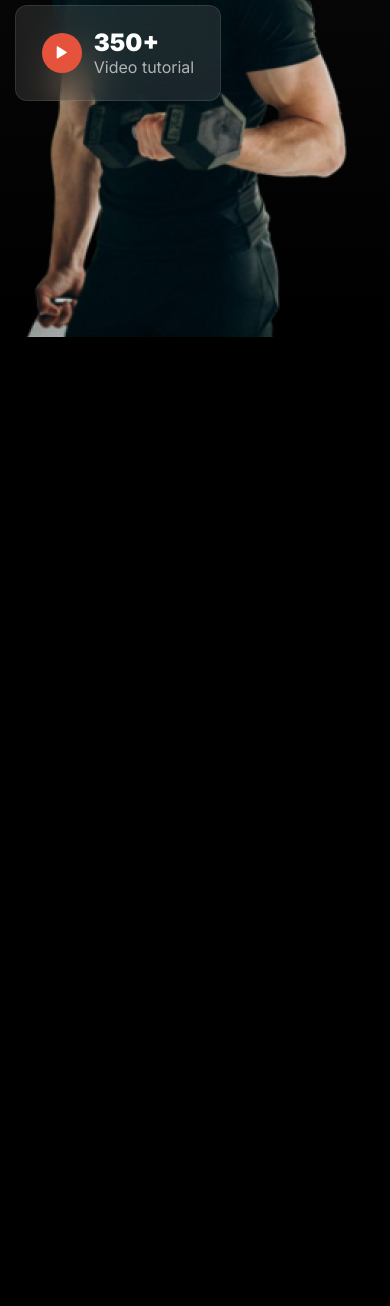
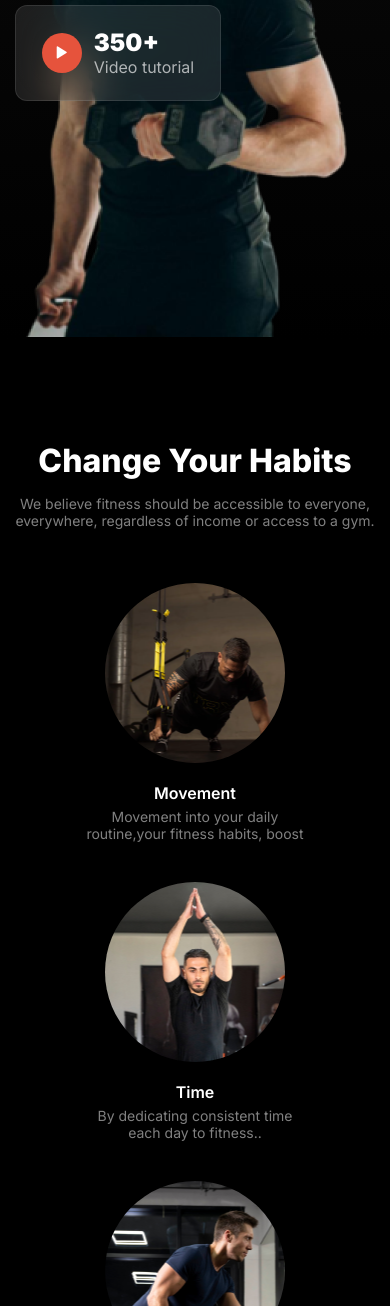
Before and after one commit to lutforrahman3845/programming-hero-assignment-2, a plain HTML site: page index.html in a window 390 px wide. Shown: the part 694-2000 px from the top of the page. Before the commit the page ends 1035 px from the top, so only its background shows below. Drawn offline with nearby package versions, Linux system fonts and the light colour scheme; a web font is replaced by a local one.

Commit message:
Added habit section and maked responsive

```diff
--- a/index.html
+++ b/index.html
@@ -49,7 +49,35 @@
             </div>
         </div>
     </header>
-    <main></main>
+    <main>
+        <!-- Habit section start-->
+         <section class="habit">
+            <h1 class="habit-title">Change Your Habits</h1>
+            <p class="habit-description">We believe fitness should be accessible to everyone, everywhere, regardless of income or access to a gym.</p>
+            <div class="chng-habits">
+                <div class="chng-habit">
+                    <div class="chng-habit-img" id="chng-habit-img1"></div>
+                    <h4 class="chng-habit-title">Movement</h4>
+                    <p class="chng-habit-description">Movement into your daily routine,your fitness habits, boost</p>
+                </div>
+                <div class="chng-habit">
+                    <div class="chng-habit-img" id="chng-habit-img2"></div>
+                    <h4 class="chng-habit-title">Time</h4>
+                    <p class="chng-habit-description">By dedicating consistent time each day to fitness..</p>
+                </div>
+                <div class="chng-habit">
+                    <div class="chng-habit-img" id="chng-habit-img3"></div>
+                    <h4 class="chng-habit-title">Practice</h4>
+                    <p class="chng-habit-description">Practicing new fitness habits, you are gradually reshaping your..</p>
+                </div>
+                <div class="chng-habit">
+                    <div class="chng-habit-img" id="chng-habit-img4"></div>
+                    <h4 class="chng-habit-title">Weight Loss</h4>
+                    <p class="chng-habit-description">We believe fitness should be accessible to everyone</p>
+                </div>
+            </div>
+         </section>
+    </main>
     <footer></footer>
 </body>
 </html>
--- a/styles/responsive.css
+++ b/styles/responsive.css
@@ -50,6 +50,19 @@
         padding: 16px 20px;
         font-weight: var(--fw-n);
       }
+    /* habit */
+    .chng-habits{
+        margin: 0 10px;
+        grid-template-columns: repeat(1, 1fr);
+        row-gap: 40px;
+    }
+    .habit-title{
+        font-size: 2rem;
+        font-weight: var(--fw-b);
+    }
+    .habit-description{
+        max-width: 470px;
+    }
 }
 @media screen and (min-width: 576px)and (max-width: 992px) {
     /* navigation start*/
@@ -82,7 +95,19 @@
         bottom: 140px;
         left: -40px;
     }
-
+    /* habit section */
+    .chng-habits{
+        margin: 0 100px;
+        grid-template-columns: repeat(2, 1fr);
+        row-gap: 80px;
+    }
+    .habit-title{
+        font-size: 3.5rem;
+        font-weight: var(--fw-b);
+    }
+    .habit-description{
+        max-width: 470px;
+    }
 }
 @media screen and (min-width: 992px)and (max-width: 1240px) {
     /* navigation start*/
@@ -102,4 +127,10 @@
         bottom: 140px;
         left: -40px;
     }
+    /* habit */
+    .chng-habits{
+        margin: 0 120px;
+        grid-template-columns: repeat(3, 1fr);
+        row-gap: 40px;
+    }
 }
--- a/styles/style.css
+++ b/styles/style.css
@@ -1,6 +1,7 @@
 @import url('https://fonts.googleapis.com/css2?family=Inter:wght@100..900&display=swap');
 @import url('https://fonts.cdnfonts.com/css/miama');
 :root {
+    --fs-xs:0.875rem;
     --fs-s: 1.125rem;
     --fs-n: 1.5rem;
     --fw-l: 400;
@@ -104,7 +105,7 @@ header{
     justify-content: space-between;
 }
 .bannar-text{
-    width: 599px;
+    max-width:599px;
 }
 .bannar-title{
     color: #FFFFFF;
@@ -185,3 +186,78 @@ header{
     font-size: 1rem;
     font-weight: var(--fw-l);
 }
+/* Bannar end */
+/* habit section strat */
+.habit{
+    margin: 100px auto;
+
+}
+.habit-title{
+    font-size: 4rem;
+    font-weight: var(--fw-exb);
+    color: #FFFFFF;
+    text-align: center;
+}
+.habit-description{
+    font-size: var(--fs-xs);
+    font-weight: var(--fw-l);
+    color: #FFFFFF80;
+    max-width: 640px;
+    margin: 15px auto;
+    text-align: center;
+    margin-bottom: 54px;
+}
+.chng-habits{
+    display: grid;
+    grid-template-columns: repeat(4, 1fr);
+}
+.chng-habit{
+    text-align: center;
+    display: flex;
+    flex-direction: column;
+    align-items: center;
+}
+.chng-habit-img{
+    width: 180px;
+    height: 180px;
+    border-radius: 50%;
+    margin-bottom: 20px;
+}
+.chng-habit-title{
+    font-size: var(--fs-s);
+    font-weight: var(--fw-m);
+    color: #FFFFFF;
+    margin-bottom: 5px;
+}
+.chng-habit-description{
+    font-size: var(--fs-xs);
+    font-weight: var(--fw-l);
+    color: #FFFFFF80;
+    max-width: 231px;
+}
+#chng-habit-img1{
+    background-image:url(../assets/image\ 3.png);
+    background-repeat: no-repeat;
+    background-position: center;
+    background-size: cover;
+}
+#chng-habit-img2{
+    background-image:url(../assets/image\ 2.png);
+    background-repeat: no-repeat;
+    background-position: center;
+    background-size: cover;
+}
+#chng-habit-img3{
+    background-image:url(../assets/image\ 4.png);
+    background-repeat: no-repeat;
+    background-position: center;
+    background-size: cover;
+}
+#chng-habit-img4{
+    background-image:url(../assets/image\ 5.png);
+    background-repeat: no-repeat;
+    background-position: center;
+    background-size: cover;
+}
+
+/* habbit section end */
```
